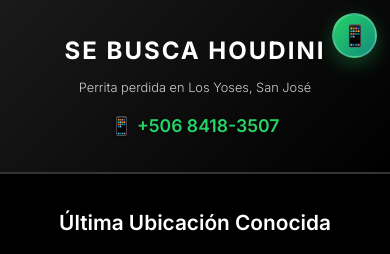
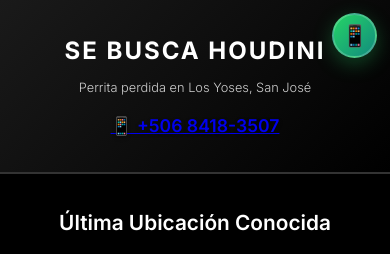
Before and after one commit to lchonkan/houdini-missing-dog, a website: page index.html in a window 390 px wide. Shown: the top 254 px of the page. Drawn offline with Linux system fonts and the light colour scheme; some packages are replaced by stand-ins of ours.

Commit message:
Make phone number in header clickable as WhatsApp contact

```diff
--- a/index.html
+++ b/index.html
@@ -91,7 +91,7 @@
         <div class="container">
             <h1 class="title">SE BUSCA HOUDINI</h1>
             <p class="subtitle">Perrita perdida en Los Yoses, San José</p>
-            <p class="contact-info">📱 +506 8418-3507</p>
+            <p class="contact-info"><a href="https://wa.me/50684183507" target="_blank">📱 +506 8418-3507</a></p>
         </div>
     </header>
 
```
